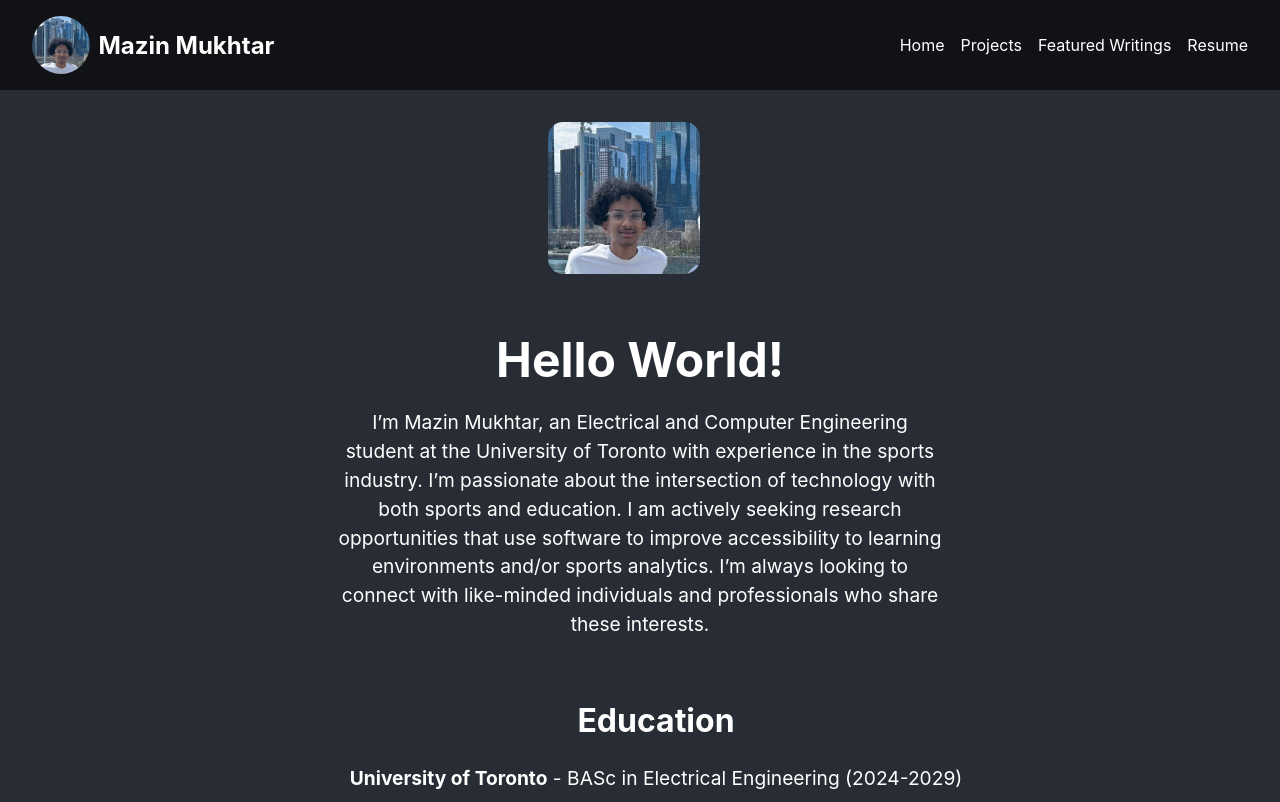
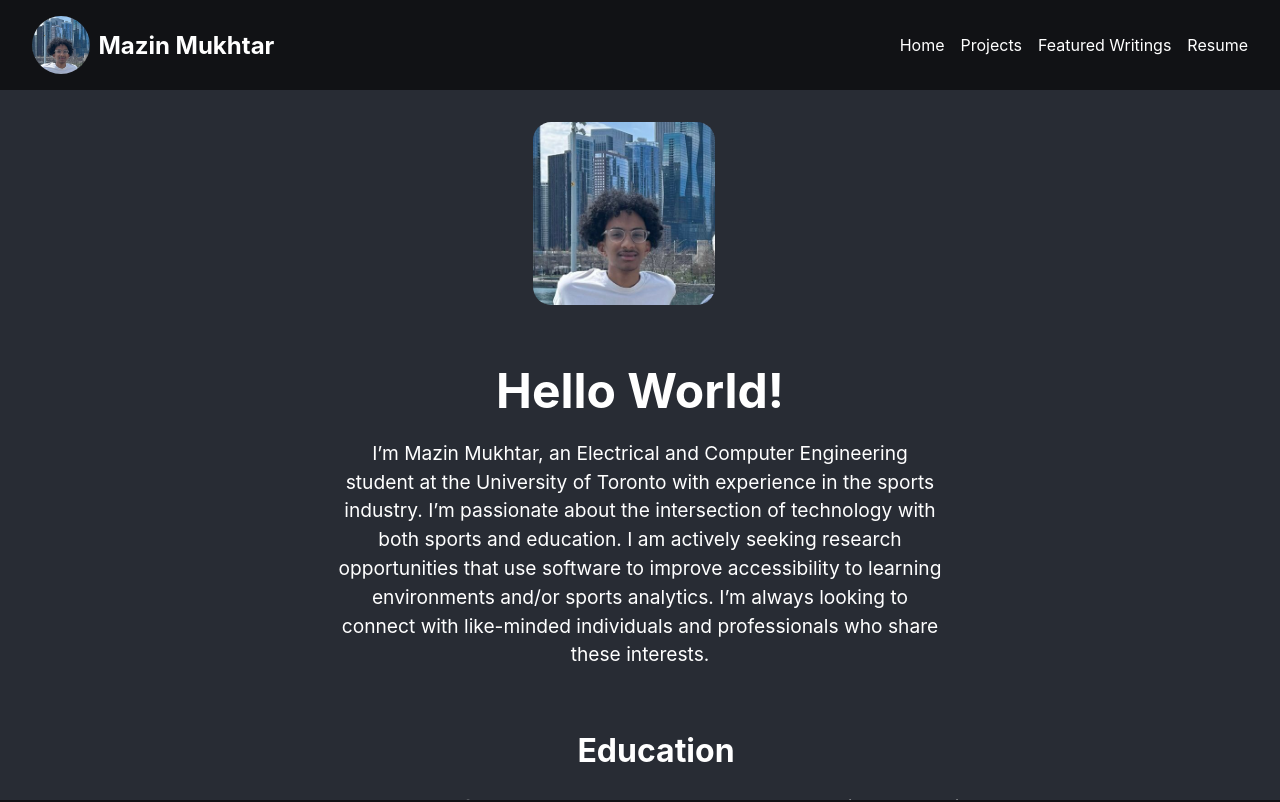
Before and after one commit to MazinMukhtar/mazinmukhtar.github.io, a React (Create React App) app: page / in a window 1280 px wide. Shown: the top 802 px of the page. Built offline with nearby package versions, Linux system fonts and the light colour scheme.

Commit message:
Working on supporting different screen resolutions

```diff
--- a/src/App.css
+++ b/src/App.css
@@ -3,6 +3,8 @@ html, body, #root {
   padding: 0;
   height: 100%;
   width: 100%;
+  background-color: #111215;
+  overflow-x: hidden;
 }
 
 *, *::before, *::after {
@@ -13,6 +15,7 @@ html, body, #root {
   display: flex;
   flex-direction: column;
   min-height: 100vh;
+  background-color: #282c34;
 }
 
 .home-page {
@@ -61,8 +64,8 @@ html, body, #root {
 }
 
 .profile-image {
-  width: 12.5%;
-  height: 12.5%;
+  width: 15%;
+  height: 15%;
   object-fit: cover;
   border-radius: 10%;
   margin-right: 2rem;
@@ -430,6 +433,12 @@ html, body, #root {
   text-decoration: underline;
 }
 
+@media (max-width: 480px) {
+  .site-header__logo {
+    display: none;
+  }
+}
+
 @media (max-width: 768px) {
   .experience-pair {
     flex-direction: column;
@@ -440,4 +449,19 @@ html, body, #root {
     flex: 1 1 auto;
     max-width: 100%;
   }
+  .profile-image {
+    display: none;
+  }
+  .header-profile-image {
+    display: none;
+  }
 }
+@media (max-width: 1000px) {
+  .profile-image {
+    width: 20%;
+    height: 20%;
+  }
+  .header-profile-image {
+    display: none;
+  }
+}
```
